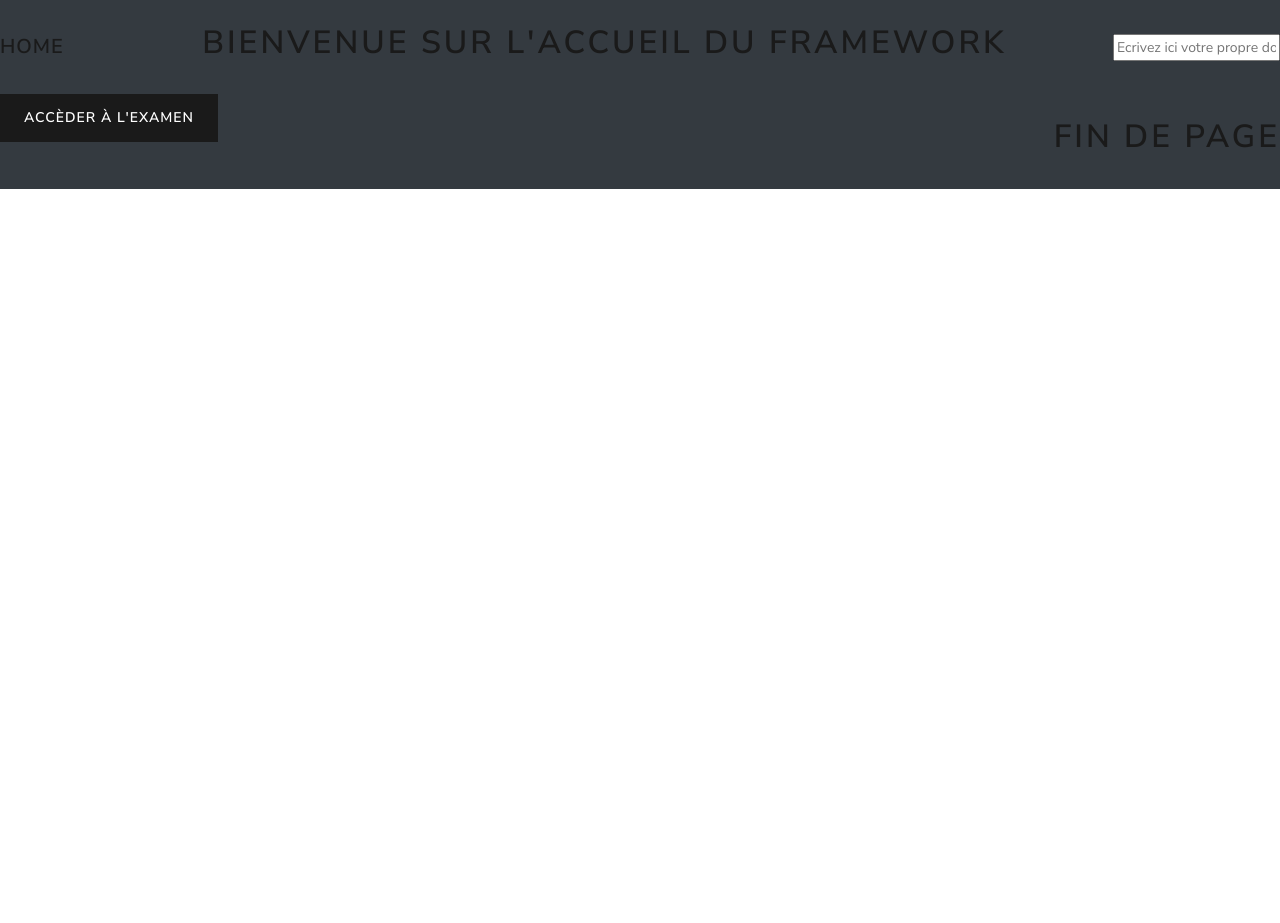
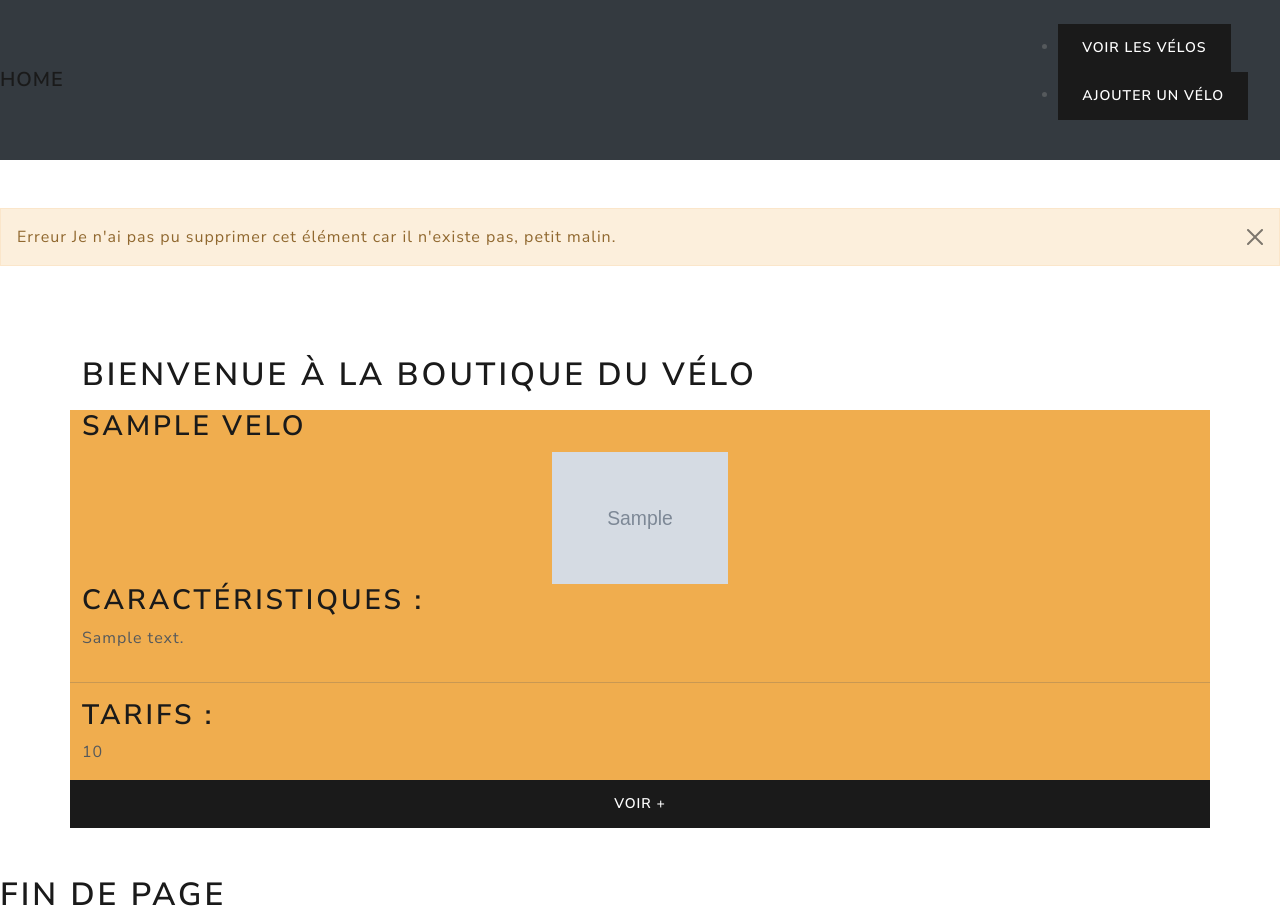
Before and after one commit to Calehb69/examenFrameworkPHP, a PHP site: page /?info=errDel in a window 1280 px wide. Before the commit the page ends 189 px from the top, so only its background shows below. Run offline with PHP 8.4, Linux system fonts and the light colour scheme; tables that the repository leaves empty or names only in its code hold one stand-in row (values such as "Sample post"); grey boxes marked "Sample" are stand-in pictures.

Commit message:
Affichage de tous les vélos

```diff
--- a/core/App/Kernel.php
+++ b/core/App/Kernel.php
@@ -9,7 +9,7 @@ class Kernel
     public static function run()
     {
         //ces deux variables peuvent etre utilisées pour fixer la page d'accueil par défaut
-        $type = 'home';
+        $type = 'velo';
         $action = 'index';
 
         if(!empty($_GET['type'])) {$type = $_GET["type"];}
--- /dev/null
+++ b/core/Controllers/Velo.php
@@ -0,0 +1,21 @@
+<?php
+namespace Controllers;
+
+class Velo extends AbstractController
+{
+
+  protected $defaultModelName = \Models\Velo::class;
+
+  /**
+   * Affiche l'accueil du magasin avec ses vélos
+   */
+  public function index()
+  {
+
+    $velos= $this->defaultModel->findAll();
+
+    $pageTitle = "Accueil des Vélos";
+
+    return $this->render("velos/index", compact("pageTitle", "velos"));
+  }
+}
--- a/core/Database/PdoMySQL.php
+++ b/core/Database/PdoMySQL.php
@@ -15,7 +15,7 @@ class PdoMySQL
  public static function getPdo():\PDO{
 
         //Ici mettre Id et Password pour accèder à la BDD
-           $pdo = new \PDO("mysql:host=localhost;dbname=nomDeLaDB;charset=utf8", "nomDeLUtilisateur","password", [
+           $pdo = new \PDO("mysql:host=localhost;dbname=magasinvelos;charset=utf8", "Master","pass", [
                    \PDO::ATTR_ERRMODE => \PDO::ERRMODE_EXCEPTION,
                    \PDO::ATTR_DEFAULT_FETCH_MODE => \PDO::FETCH_OBJ
            ]);
--- /dev/null
+++ b/core/Models/Velo.php
@@ -0,0 +1,76 @@
+<?php
+namespace Models;
+
+class Velo extends AbstractModel
+{
+    protected string $nomDeLaTable = "velos";
+
+
+    private $id;
+
+    public function getId(){
+      return $this->id;
+    }
+
+    private $name;
+
+    public function getName(){
+            return $this->name;
+        }
+
+    public function setName($name){
+        $this->name = $name;
+    }
+
+    private $description;
+
+    public function getDescription(){
+            return $this->description;
+        }
+
+    public function setDescription($description){
+        $this->description = $description;
+    }
+
+    private $image;
+
+    public function getImage(){
+            return $this->image;
+        }
+
+    public function setImage($image){
+        $this->image = $image;
+    }
+
+    private $price;
+
+    public function getPrice(){
+            return $this->price;
+        }
+
+    public function setPrice($price){
+        $this->price = $price;
+    }
+
+
+    /**
+     *
+     * Ajout d'un nouveau vélo dans la BDD avec ses composantes liées
+     * @param Velo $velo
+     *
+     * @return void
+     */
+    public function save(Velo $velo):void
+    {
+                  $sql = $this->pdo->prepare("INSERT INTO {$this->nomDeLaTable}
+             (name, ,description, image, price) VALUES (:nom, , :description, :image, :price)
+            ");
+
+            $sql->execute([
+                'nom'=>$velo->name,
+                'description'=>$velo->description,
+                'image'=>$velo->image,
+                'price'=>$velo->price
+            ]);
+    }
+}
--- a/templates/layout.html.php
+++ b/templates/layout.html.php
@@ -1,4 +1,3 @@
-
 <!DOCTYPE html>
 <html lang="en">
 <head>
@@ -11,10 +10,25 @@
 </head>
 <body>
 
-<nav class="navbar nav-expand-lg navbar-light bg-dark mb-5"><a href="/Back-end/baseframework" class="navbar-brand">HOME</a>
+<nav class="navbar nav-expand-lg navbar-light bg-dark mb-5"><a href="/Back-end/magasinvelo" class="navbar-brand">HOME</a>
+    <ul>
+        <li class="nav-item"><a href="?type=velo&action=index&id=" class="btn btn-primary">Voir les vélos</a></li>
+        <li class="nav-item"><a href="?type=velo&action=new&id=" class="btn btn-primary">Ajouter un vélo</a></li>
+    </ul>
+</nav>
+
+<div class="alert alert-warning alert-dismissible fade <?php if($_GET['info']=='errDel'){ echo"show";}?>" role="alert">
+  <strong>Erreur</strong> Je n'ai pas pu supprimer cet élément car il n'existe pas, petit malin.
+  <button type="button" class="btn-close" data-bs-dismiss="alert" aria-label="Close"></button>
+</div>
+<div class="alert alert-warning alert-dismissible fade <?php if($_GET['info']=='noId'){ echo"show";}?>" role="alert">
+  <strong>Erreur</strong> cet élément n'existe pas, petit malin.
+  <button type="button" class="btn-close" data-bs-dismiss="alert" aria-label="Close"></button>
+</div>
+<div class="container">
 
 
-<?=  $pageContent ?>
+            <?=  $pageContent ?>
 
 
 </div>
--- /dev/null
+++ b/templates/velos/index.html.php
@@ -0,0 +1,20 @@
+<h1>Bienvenue à la boutique du vélo</h1>
+
+<?php foreach($velos as $velo){ ?>
+
+
+<div class="row mt-3 mb-3 bg-warning justify-content-center">
+
+  <h2><?= $velo->getName() ?></h2>
+  <img src="images/<?= $velo->getImage() ?>" style="max-width:200px" alt="">
+  <h2>Caractéristiques :</h2>
+  <p><?= $velo->getDescription() ?><p>
+  <hr>
+  <h2>Tarifs :</h2>
+  <p><?= $velo->getPrice() ?></p>
+
+  <a href="?type=cocktail&action=show&id=<?= $velo->getId() ?>" class="btn btn-primary">Voir +</a>
+
+</div>
+
+<?php } ?>
```
Also changed, not shown: images/blueCycle.png (added), images/otherBike.png (added), images/rocketBike.png (added).
